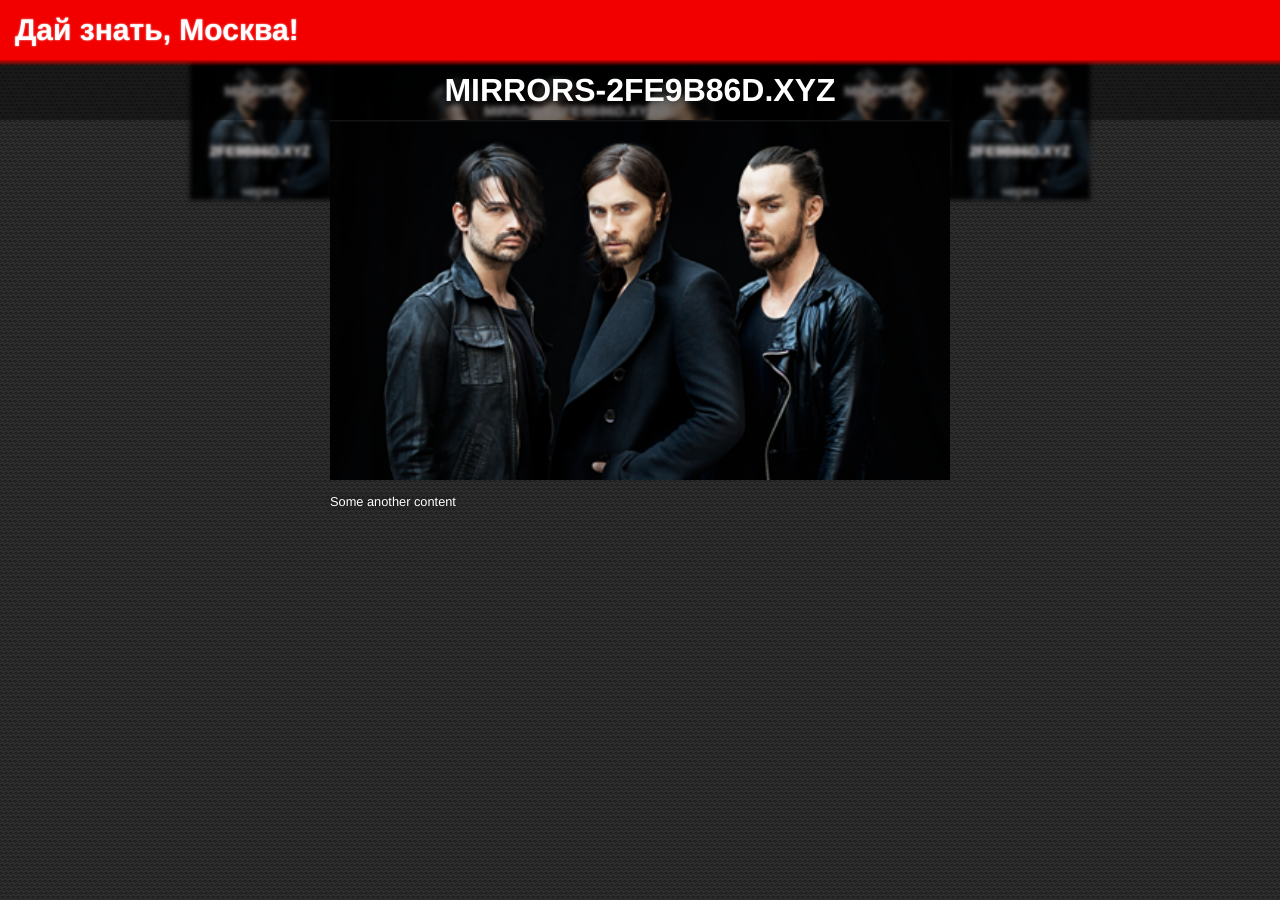
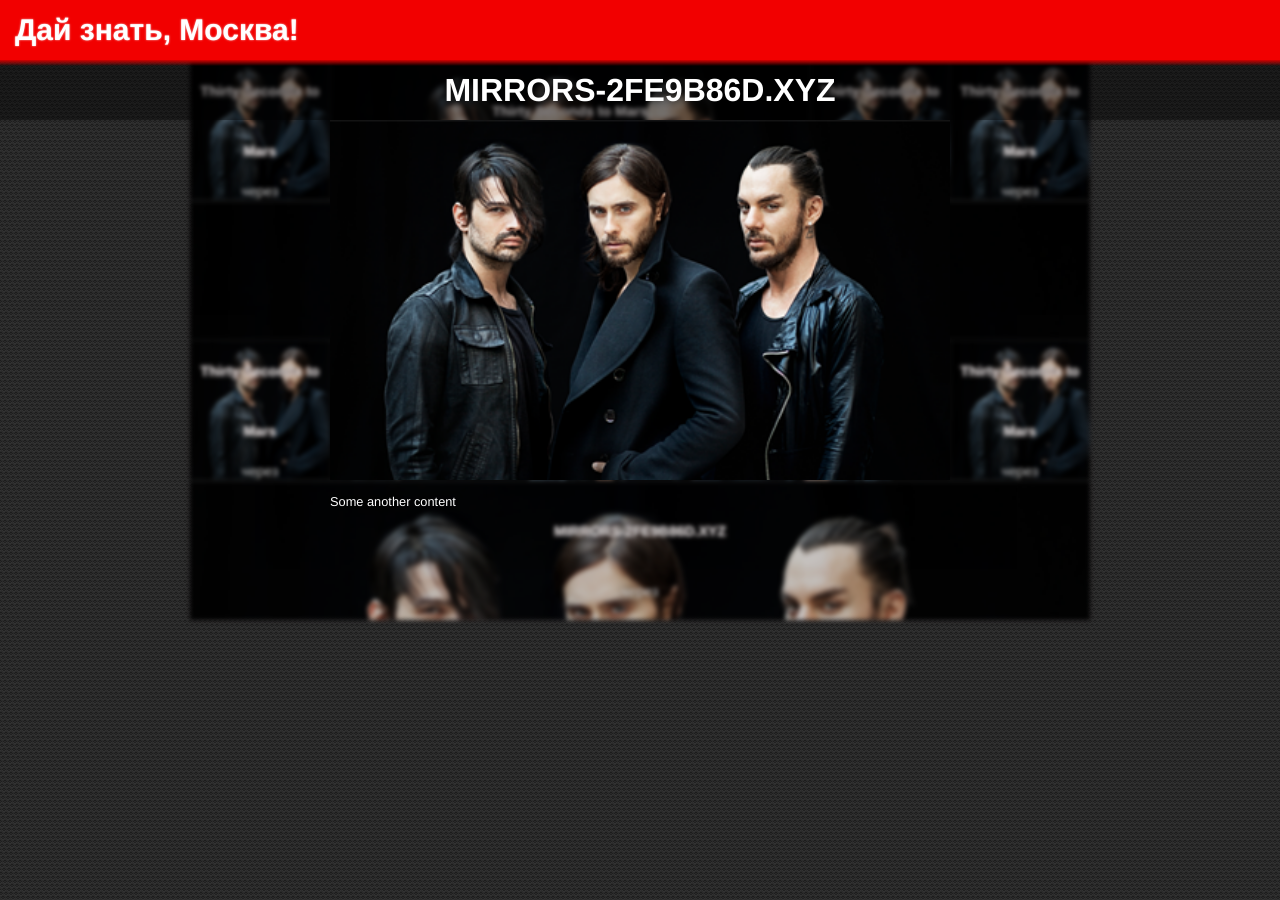
Before and after one commit to pwrmind/countdown, a Jekyll site: the page built from _posts/2009-04-29-slap-chop-1.md, in a window 1280 px wide. Built offline with Jekyll 4.4.1, drawn with Linux system fonts in a browser that asks for light colours.

Commit message:
next level

```diff
--- a/_layouts/event.html
+++ b/_layouts/event.html
@@ -20,9 +20,9 @@
                     <div class="days"></div>
                 </div>
                 <div class="microdata">
-                    <div itemprop="startDate"></div>
-                    <div itemprop="endDate"></div>
-                    <div itemprop="location"></div>
+                    <div itemprop="startDate">{{ post.startDate | escape }}</div>
+                    <div itemprop="endDate">{{ post.startDate | escape }}</div>
+                    <div itemprop="location">{{ post.location | escape }}</div>
                 </div>
             </a>
             {% endfor %}
@@ -33,9 +33,9 @@
     	<div class="image" style="background-image: url('{{ page.image | relative_url }}')"></div>
     	<div class="description">{{ page.description }}</div>
     	<div class="microdata">
-            <div itemprop="startDate"></div>
-            <div itemprop="endDate"></div>
-            <div itemprop="location"></div>
+            <div itemprop="startDate">{{ page.startDate | escape }}</div>
+            <div itemprop="endDate">{{ page.startDate | escape }}</div>
+            <div itemprop="location">{{ page.location | escape }}</div>
         </div>
     </a>
 </div>
--- a/_layouts/home.html
+++ b/_layouts/home.html
@@ -16,9 +16,9 @@
                     <div class="days"></div>
                 </div>
                 <div class="microdata">
-                    <div itemprop="startDate"></div>
-                    <div itemprop="endDate"></div>
-                    <div itemprop="location"></div>
+                    <div itemprop="startDate">{{ post.startDate | escape }}</div>
+                    <div itemprop="endDate">{{ post.startDate | escape }}</div>
+                    <div itemprop="location">{{ post.location | escape }}</div>
                 </div>
             </a>
             {% endfor %}
--- a/_posts/2009-04-29-slap-chop-1.md
+++ b/_posts/2009-04-29-slap-chop-1.md
@@ -1,10 +1,12 @@
 ---
 layout: event
-title: MIRRORS-2FE9B86D.XYZ
+title: Thirty Seconds to Mars
 name: MIRRORS-2FE9B86D.XYZ
-link: https://pwrmind.github.io/MIRRORS-2FE9B86D.XYZ/
 image: /assets/images/8c0b6728-443f-4a71-bfa2-34a8dbf857de.png
 description: Some another content
+startDate: 28-04-2018
+endDate: 28-04-2018
+location: СК «Олимпийский»
 ---
 
 Some another content
--- a/_posts/2009-04-29-slap-chop-2.md
+++ b/_posts/2009-04-29-slap-chop-2.md
@@ -1,10 +1,12 @@
 ---
 layout: event
-title: MIRRORS-2FE9B86D.XYZ
+title: Thirty Seconds to Mars
 name: MIRRORS-2FE9B86D.XYZ
-link: https://pwrmind.github.io/MIRRORS-2FE9B86D.XYZ/
 image: /assets/images/8c0b6728-443f-4a71-bfa2-34a8dbf857de.png
 description: Some another content
+startDate: 28-04-2018
+endDate: 28-04-2018
+location: СК «Олимпийский»
 ---
 
 Some another content
--- a/_posts/2009-04-29-slap-chop-3.md
+++ b/_posts/2009-04-29-slap-chop-3.md
@@ -1,10 +1,12 @@
 ---
 layout: event
-title: MIRRORS-2FE9B86D.XYZ
+title: Thirty Seconds to Mars
 name: MIRRORS-2FE9B86D.XYZ
-link: https://pwrmind.github.io/MIRRORS-2FE9B86D.XYZ/
 image: /assets/images/8c0b6728-443f-4a71-bfa2-34a8dbf857de.png
 description: Some another content
+startDate: 28-04-2018
+endDate: 28-04-2018
+location: СК «Олимпийский»
 ---
 
 Some another content
--- a/assets/styles/main.css
+++ b/assets/styles/main.css
@@ -165,6 +165,10 @@
     flex-grow: 3;
 }
 
+.tile:nth-child(5n) {
+    width: 100%;
+}
+
 .name {
     font-size: 1.1vw;
 }
```
Also changed, not shown: _posts/2009-04-29-slap-chop-4.md (added, +12 -0 lines), _posts/2009-04-29-slap-chop-5.md (added, +12 -0 lines), _posts/2009-04-29-slap-chop-6.md (added, +12 -0 lines), _posts/2009-04-29-slap-chop-7.md (added, +12 -0 lines), _posts/2009-04-29-slap-chop-8.md (added, +12 -0 lines), _posts/2009-04-29-slap-chop-9.md (added, +12 -0 lines), assets/scripts/main.js (+52 -54 lines).
